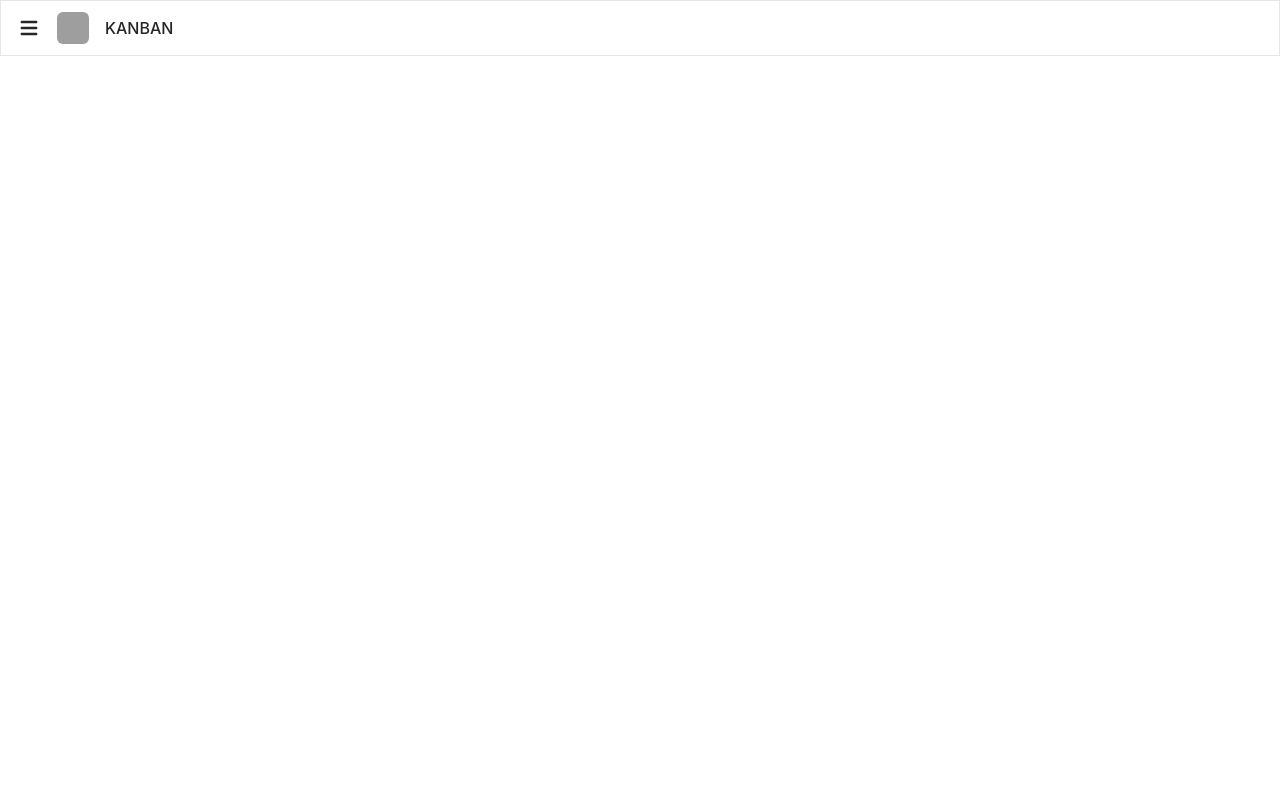
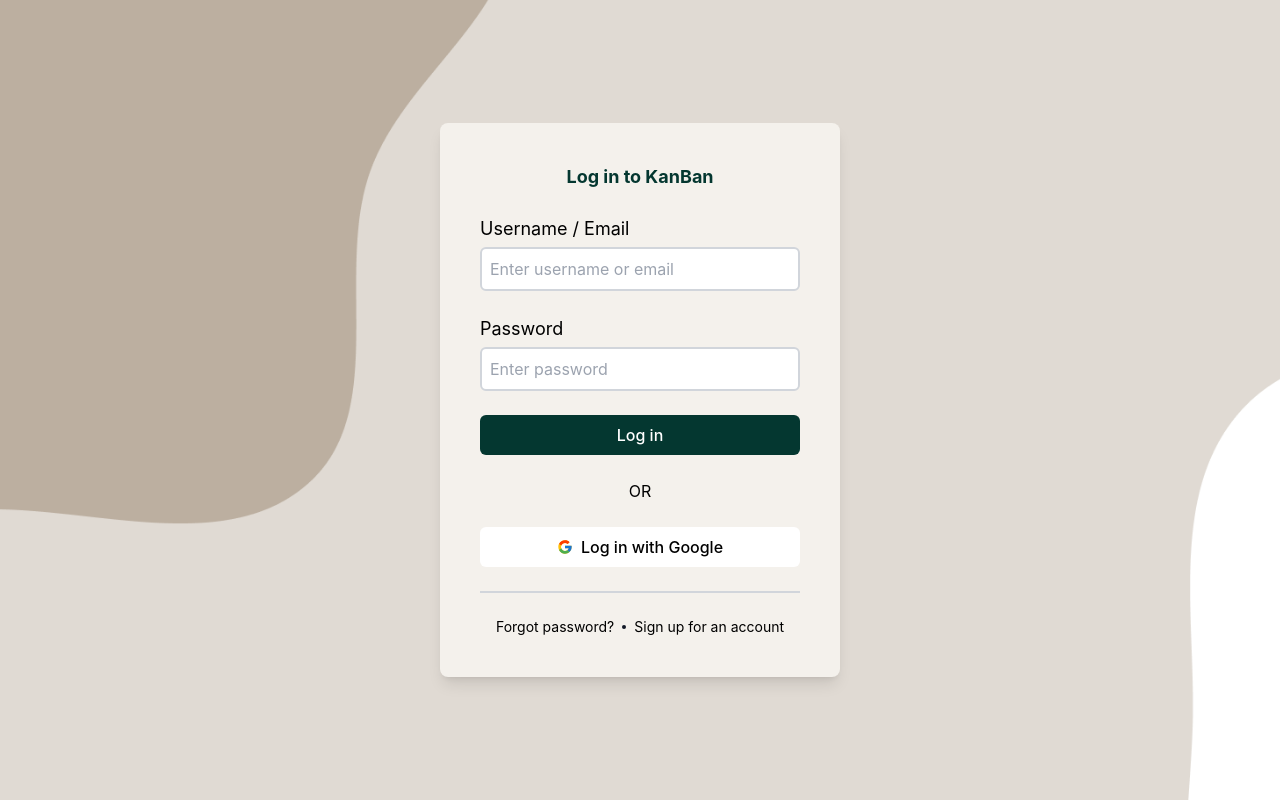
Before and after one commit to ChinjiroO/kanban-board, a React (Create React App) app in the folder client/: page /login in a window 1280 px wide. Built offline with nearby package versions, Linux system fonts and the light colour scheme; grey boxes are pictures that could not be loaded.

Commit message:
add Login page

```diff
--- a/client/src/App.jsx
+++ b/client/src/App.jsx
@@ -4,6 +4,7 @@ import { Routes, Route } from "react-router-dom";
 import Navbar from "./components/Navbar";
 import Sidebar from "./components/Sidebar";
 import Board from "./components/Board";
+import { LoginPage } from "./pages";
 
 function App() {
   const [open, setOpen] = useState(false);
@@ -25,11 +26,12 @@ function App() {
 
   return (
     <div className="h-screen overflow-hidden">
-      <Navbar onClick={handleOpen} open={open} />
+      {/* <Navbar onClick={handleOpen} open={open} /> */}
       <main className="flex bg-white h-full">
         {open ? <Sidebar boards={boards} /> : null}
         <Routes>
           <Route index element={<Board boards={boards[0]} />} />
+          <Route path="login" element={<LoginPage />} />
           <Route path=":board_id" element={<Board boards={boards} />} />
         </Routes>
       </main>
--- /dev/null
+++ b/client/src/pages/Login/LoginPage.jsx
@@ -0,0 +1,67 @@
+import React from "react";
+import { Link } from "react-router-dom";
+
+import { FcGoogle } from "react-icons/fc";
+import LoginBG from "../../assets/images/LoginBG.png";
+
+function LoginPage() {
+  const loginSubmit = (e) => {
+    e.preventDefault();
+    console.log("login clicked");
+  };
+
+  return (
+    <div
+      className="bg-cover flex justify-center w-screen min-h-screen overflow-scroll"
+      style={{ backgroundImage: `url(${LoginBG})` }}
+    >
+      <div
+        id=""
+        className="z-10 my-auto flex flex-col items-center gap-6 bg-[#F4F1EC] w-[400px] min-h-[500px] p-10 rounded-lg shadow-lg"
+      >
+        <p className="text-lg text-[#043730] font-bold">Log in to KanBan</p>
+        <form className="flex flex-col w-full gap-6" onSubmit={loginSubmit}>
+          <div className="flex flex-col w-full gap-1">
+            <p className="text-lg">Username / Email</p>
+            <input
+              type="text"
+              placeholder="Enter username or email"
+              className="p-2 rounded-md border-2 border-gray-300"
+            />
+          </div>
+          <div className="flex flex-col w-full gap-1">
+            <p className="text-lg">Password</p>
+            <input
+              type="password"
+              placeholder="Enter password"
+              className="p-2 rounded-md border-2 border-gray-300"
+            />
+          </div>
+          <button
+            type="submit"
+            className="bg-[#043730] hover:bg-[#3C6761] p-2 w-full rounded-md text-white font-medium transition-all ease-in-out"
+          >
+            Log in
+          </button>
+        </form>
+        <p>OR</p>
+        <button className="flex justify-center items-center gap-2 p-2 w-full rounded-md bg-white hover:bg-gray-100 hover:shadow-md font-medium transition-all ease-in-out">
+          <FcGoogle />
+          Log in with Google
+        </button>
+        <hr className="border border-gray-300 w-full" />
+        <div className="flex gap-2 justify-center items-center text-sm">
+          <Link to="/forgot-password">
+            <p>Forgot password?</p>
+          </Link>
+          <div className="bg-gray-900 h-1 w-1 rounded-full"></div>
+          <Link to="/signup">
+            <p>Sign up for an account</p>
+          </Link>
+        </div>
+      </div>
+    </div>
+  );
+}
+
+export default LoginPage;
--- /dev/null
+++ b/client/src/pages/index.js
@@ -0,0 +1,3 @@
+import LoginPage from "./Login/LoginPage";
+
+export { LoginPage };
```
Also changed, not shown: client/src/assets/images/LoginBG.png (added).
